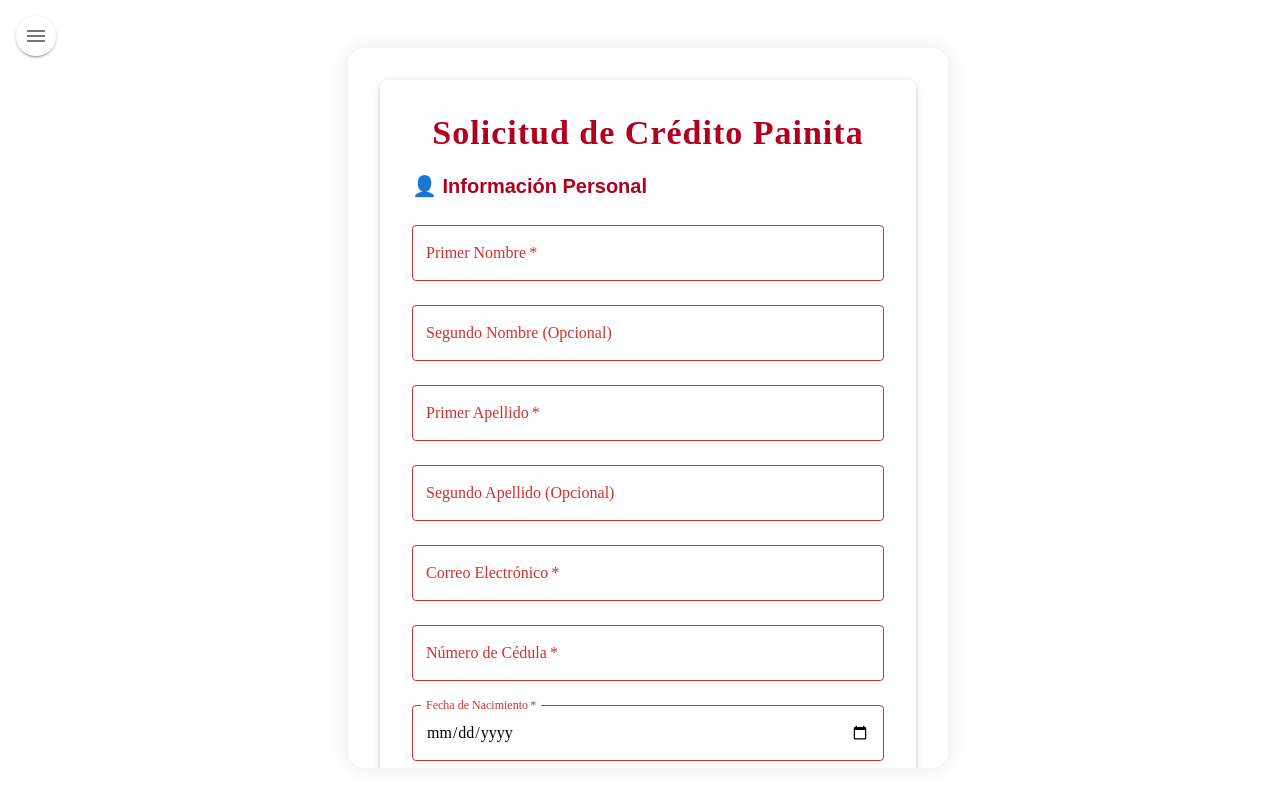
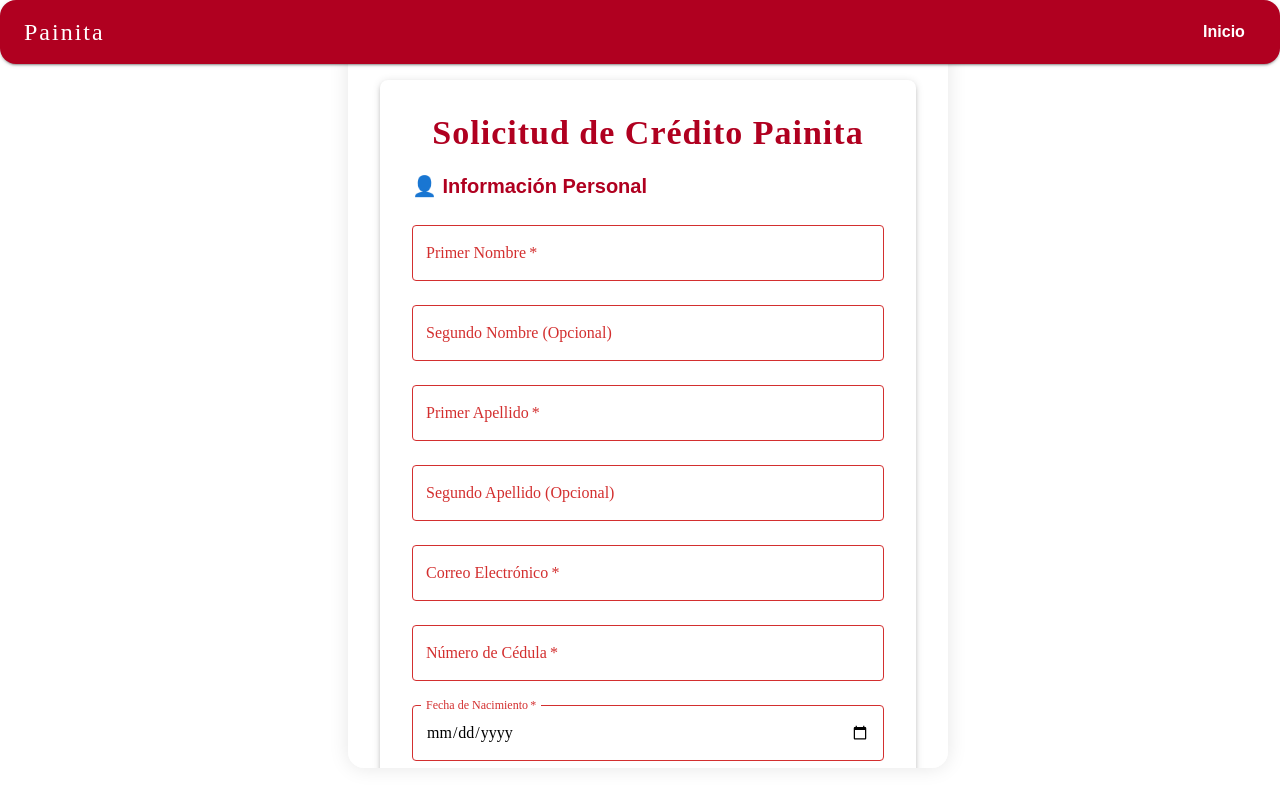
Before and after one commit to Sntg04/Painita-Web, a React (Vite) app in the folder client/: page /formulario in a window 1280 px wide. Shown: the top 806 px of the page. Built offline with nearby package versions, Linux system fonts and the light colour scheme; no server answers.

Commit message:
feat(ui): remove left drawer; add top bar with Inicio button across pages

```diff
--- /dev/null
+++ b/client/src/components/ui/TopBar.jsx
@@ -0,0 +1,23 @@
+import React from 'react';
+import { AppBar, Toolbar, Typography, Box, Button } from '@mui/material';
+import { useNavigate } from 'react-router-dom';
+
+export default function TopBar({ children }) {
+  const navigate = useNavigate();
+
+  return (
+    <AppBar position="fixed" sx={{ bgcolor: '#B00020', boxShadow: 2, zIndex: 1201 }}>
+      <Toolbar sx={{ minHeight: 64, display: 'flex', justifyContent: 'space-between' }}>
+        <Typography variant="h5" sx={{ fontFamily: 'Playfair Display, serif', color: '#fff', letterSpacing: 2, cursor: 'pointer' }} onClick={() => navigate('/')}>
+          Painita
+        </Typography>
+        <Box sx={{ display: 'flex', gap: 2, alignItems: 'center' }}>
+          {children}
+          <Button onClick={() => navigate('/')} sx={{ color: '#fff', fontFamily: 'Nunito, Arial, sans-serif', fontWeight: 'bold' }}>
+            Inicio
+          </Button>
+        </Box>
+      </Toolbar>
+    </AppBar>
+  );
+}
--- a/client/src/pages/Dashboard.jsx
+++ b/client/src/pages/Dashboard.jsx
@@ -1,6 +1,6 @@
 import { useEffect } from 'react';
 import { Box, Paper, Typography, Button } from '@mui/material';
-import NavMenu from '../components/ui/NavMenu';
+import TopBar from '../components/ui/TopBar';
 import { useLocation, useNavigate } from 'react-router-dom';
 
 export default function Dashboard() {
@@ -40,7 +40,7 @@
         px: 2,
       }}
     >
-  <NavMenu />
+  <TopBar />
       <Paper
         elevation={6}
         sx={{
--- a/client/src/pages/Formulario.jsx
+++ b/client/src/pages/Formulario.jsx
@@ -4,7 +4,7 @@
 import { useEffect } from 'react';
 import { v4 as uuidv4 } from 'uuid';
 import useSyncFormulario from '@/hooks/useSyncFormulario';
-import NavMenu from '../components/ui/NavMenu';
+import TopBar from '../components/ui/TopBar';
 
 import Step1_PersonalInfo from '@/components/formulario/Step1_PersonalInfo';
 import Step2_Contacto from '@/components/formulario/Step2_Contacto';
@@ -156,7 +156,7 @@
         boxSizing: 'border-box',
       }}
     >
-  <NavMenu />
+  <TopBar />
       <div
         style={{
           width: '100%',
--- a/client/src/pages/Home.jsx
+++ b/client/src/pages/Home.jsx
@@ -12,10 +12,8 @@
   CardContent,
   Fade,
   Grow,
-  AppBar,
-  Toolbar,
 } from '@mui/material';
-import NavMenu from '../components/ui/NavMenu';
+import TopBar from '../components/ui/TopBar';
 import PasswordSetup from '../components/PasswordSetup';
 import LoginModal from '../components/LoginModal';
 
@@ -162,26 +160,11 @@
         backgroundRepeat: 'repeat',
       }}
     >
-  <NavMenu topOffset={12} />
-      {/* AppBar */}
-      <AppBar position="fixed" sx={{ bgcolor: '#B00020', boxShadow: 2, zIndex: 1201 }}>
-        <Toolbar sx={{ minHeight: 64, display: 'flex', justifyContent: 'space-between' }}>
-          <Typography variant="h5" sx={{ fontFamily: 'Playfair Display, serif', color: '#fff', letterSpacing: 2 }}>
-            Painita
-          </Typography>
-          <Box sx={{ display: 'flex', gap: 3 }}>
-            <Button sx={{ color: '#fff', fontFamily: 'Nunito, Arial, sans-serif', fontWeight: 'bold' }} href="#beneficios">
-              Beneficios
-            </Button>
-            <Button sx={{ color: '#fff', fontFamily: 'Nunito, Arial, sans-serif', fontWeight: 'bold' }} href="#quienes">
-              ¿Quiénes somos?
-            </Button>
-            <Button sx={{ color: '#fff', fontFamily: 'Nunito, Arial, sans-serif', fontWeight: 'bold' }} href="#opiniones">
-              Opiniones
-            </Button>
-          </Box>
-        </Toolbar>
-      </AppBar>
+      <TopBar>
+        <Button sx={{ color: '#fff', fontFamily: 'Nunito, Arial, sans-serif', fontWeight: 'bold' }} href="#beneficios">Beneficios</Button>
+        <Button sx={{ color: '#fff', fontFamily: 'Nunito, Arial, sans-serif', fontWeight: 'bold' }} href="#quienes">¿Quiénes somos?</Button>
+        <Button sx={{ color: '#fff', fontFamily: 'Nunito, Arial, sans-serif', fontWeight: 'bold' }} href="#opiniones">Opiniones</Button>
+      </TopBar>
 
       {/* Main content */}
       <Box
```
